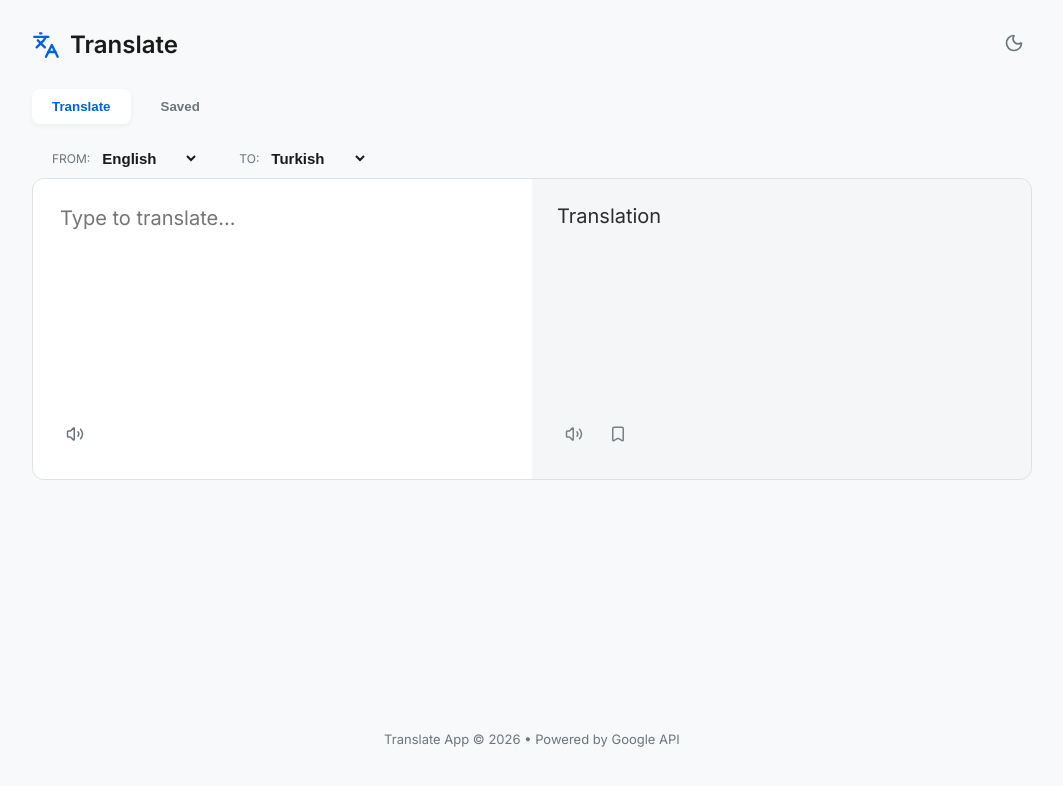
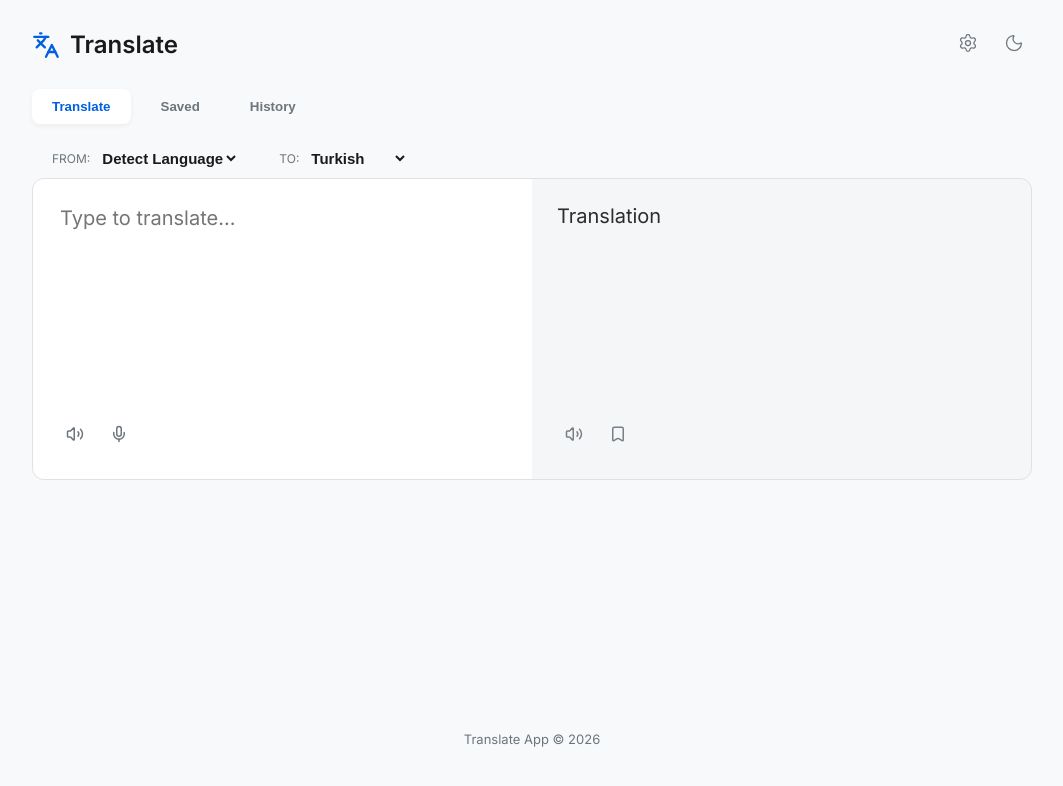
Before and after one commit to najafzadacavad/translate-automation, a React (Vite) app: page / in a window 1280 px wide. Shown: the top 786 px of the page, without its empty margins (108-1171 px from the left). Built offline with nearby package versions, Linux system fonts and the light colour scheme.

Commit message:
version 2.1

```diff
--- a/src/App.jsx
+++ b/src/App.jsx
@@ -3,16 +3,36 @@ import Header from "./components/Header";
 import Nav from "./components/Nav";
 import TranslateContainer from "./components/TranslateContainer";
 import WordBase from "./components/WordBase";
+import History from "./components/History";
 import Footer from "./components/Footer";
+import Settings from "./components/Settings";
 
 export default function App() {
   const [page, setPage] = useState("translate");
-  const [theme, setTheme] = useState(localStorage.getItem("theme") || "light");
+
+  const [theme, setTheme] = useState(
+    localStorage.getItem("theme") || "light"
+  );
+
   const [text, setText] = useState("");
   const [result, setResult] = useState("");
-  const [srcLang, setSrcLang] = useState("en");
+
+  const [srcLang, setSrcLang] = useState("auto");
   const [trgLang, setTrgLang] = useState("tr");
-  const [saved, setSaved] = useState(JSON.parse(localStorage.getItem("words")) || []);
+
+  const [saved, setSaved] = useState(
+    JSON.parse(localStorage.getItem("words")) || []
+  );
+
+  const [history, setHistory] = useState(
+    JSON.parse(localStorage.getItem("history")) || []
+  );
+
+  const [settingsOpen, setSettingsOpen] = useState(false);
+
+  const [voiceSpeed, setVoiceSpeed] = useState(
+    Number(localStorage.getItem("voiceSpeed")) || 1
+  );
 
   useEffect(() => {
     document.documentElement.setAttribute("data-theme", theme);
@@ -20,55 +40,149 @@ export default function App() {
   }, [theme]);
 
   useEffect(() => {
+    localStorage.setItem("voiceSpeed", voiceSpeed);
+  }, [voiceSpeed]);
+
+  useEffect(() => {
     const timer = setTimeout(async () => {
-      if (!text.trim()) { setResult(""); return; }
+      if (!text.trim()) {
+        setResult("");
+        return;
+      }
+
       try {
-        const res = await fetch(`https://translate.googleapis.com/translate_a/single?client=gtx&sl=${srcLang}&tl=${trgLang}&dt=t&q=${encodeURI(text)}`);
+        const res = await fetch(
+          `https://translate.googleapis.com/translate_a/single?client=gtx&sl=auto&tl=${trgLang}&dt=t&q=${encodeURIComponent(
+            text
+          )}`
+        );
+
         const data = await res.json();
-        setResult(data[0][0][0]);
-      } catch (e) { console.error(e); }
+        const translated = data[0][0][0];
+
+        setResult(translated);
+
+        const historyItem = {
+          id: Date.now(),
+          text,
+          result: translated,
+          from: srcLang,
+          to: trgLang
+        };
+
+        const updated = [historyItem, ...history].slice(0, 20);
+
+        setHistory(updated);
+        localStorage.setItem("history", JSON.stringify(updated));
+      } catch (e) {
+        console.error(e);
+      }
     }, 600);
+
     return () => clearTimeout(timer);
   }, [text, srcLang, trgLang]);
 
   const onSpeak = (content, lang) => {
+    if (!content) return;
+
+    window.speechSynthesis.cancel();
+
     const ut = new SpeechSynthesisUtterance(content);
+
     ut.lang = lang;
+    ut.rate = voiceSpeed;
+
     window.speechSynthesis.speak(ut);
+  };
+
+  const startVoiceInput = () => {
+    const SpeechRecognition =
+      window.SpeechRecognition ||
+      window.webkitSpeechRecognition;
+
+    if (!SpeechRecognition) return;
+
+    const recognition = new SpeechRecognition();
+
+    recognition.lang =
+      srcLang === "auto" ? "en-US" : srcLang;
+
+    recognition.start();
+
+    recognition.onresult = (e) => {
+      setText(e.results[0][0].transcript);
+    };
   };
 
   const onSave = () => {
     if (!text || !result) return;
-    const newSaved = [{ id: Date.now(), text, result }, ...saved];
+
+    const newSaved = [
+      { id: Date.now(), text, result },
+      ...saved
+    ];
+
     setSaved(newSaved);
     localStorage.setItem("words", JSON.stringify(newSaved));
   };
 
   const onDelete = (id) => {
-    const filtered = saved.filter(item => item.id !== id);
+    const filtered = saved.filter((i) => i.id !== id);
+
     setSaved(filtered);
     localStorage.setItem("words", JSON.stringify(filtered));
   };
 
+  const clearHistory = () => {
+    setHistory([]);
+    localStorage.removeItem("history");
+  };
+
   return (
     <div className="app-container">
-      <Header theme={theme} toggleTheme={() => setTheme(theme === "light" ? "dark" : "light")} />
-      <Nav page={page} setPage={setPage} />
+    <Header
+    theme={theme}
+    toggleTheme={() =>
+    setTheme(theme === "light" ? "dark" : "light")
+    }
+    onOpenSettings={() => setSettingsOpen(true)}
+/>
+
+      <div style={{ display: "flex", justifyContent: "space-between", alignItems: "center" }}>
+        <Nav page={page} setPage={setPage} />
+
+
+      </div>
 
       <main className="main-content">
         {page === "translate" ? (
           <TranslateContainer
-            srcLang={srcLang} setSrcLang={setSrcLang}
-            trgLang={trgLang} setTrgLang={setTrgLang}
-            text={text} setText={setText}
-            result={result} onSpeak={onSpeak} onSave={onSave}
+            srcLang={srcLang}
+            setSrcLang={setSrcLang}
+            trgLang={trgLang}
+            setTrgLang={setTrgLang}
+            text={text}
+            setText={setText}
+            result={result}
+            onSpeak={onSpeak}
+            onSave={onSave}
+            onVoice={startVoiceInput}
           />
+        ) : page === "saved" ? (
+          <WordBase saved={saved} onDelete={onDelete} />
         ) : (
-          <WordBase saved={saved} onDelete={onDelete} />
+          <History history={history} clearHistory={clearHistory} />
         )}
       </main>
 
       <Footer />
+
+      <Settings
+        open={settingsOpen}
+        setOpen={setSettingsOpen}
+        voiceSpeed={voiceSpeed}
+        setVoiceSpeed={setVoiceSpeed}
+      />
     </div>
   );
 }
--- a/src/components/Footer.jsx
+++ b/src/components/Footer.jsx
@@ -1,7 +1,7 @@
 export default function Footer() {
   return (
     <footer className="footer-simple">
-      <p>Translate App © 2026 • Powered by Google API</p>
+      <p>Translate App © 2026</p>
     </footer>
   );
 }
--- a/src/components/Header.jsx
+++ b/src/components/Header.jsx
@@ -1,15 +1,26 @@
-import { Languages, Moon, Sun } from "lucide-react";
+import { Languages, Moon, Sun, Settings } from "lucide-react";
 
-export default function Header({ theme, toggleTheme }) {
+export default function Header({ theme, toggleTheme, onOpenSettings }) {
   return (
     <header className="header">
       <div className="logo-section">
         <Languages size={28} color="var(--primary)" />
         <h1 className="app-title">Translate</h1>
       </div>
-      <button className="btn-icon" onClick={toggleTheme}>
-        {theme === "light" ? <Moon size={20} /> : <Sun size={20} />}
-      </button>
+
+      <div style={{ display: "flex", alignItems: "center", gap: "10px" }}>
+        <button className="btn-icon" onClick={onOpenSettings}>
+          <Settings size={20} strokeWidth={1.5} />
+        </button>
+
+        <button className="btn-icon" onClick={toggleTheme}>
+          {theme === "light" ? (
+            <Moon size={20} strokeWidth={1.5} />
+          ) : (
+            <Sun size={20} strokeWidth={1.5} />
+          )}
+        </button>
+      </div>
     </header>
   );
 }
--- /dev/null
+++ b/src/components/History.jsx
@@ -0,0 +1,38 @@
+import { Clock3, Trash2 } from "lucide-react";
+
+export default function History({ history, clearHistory }) {
+  return (
+    <div className="wordbase-container">
+      <div className="history-top">
+        <h2 className="section-title">
+          Translation History
+        </h2>
+
+        {history.length > 0 && (
+          <button className="clear-btn" onClick={clearHistory}>
+            <Trash2 size={16} />
+            Clear
+          </button>
+        )}
+      </div>
+
+      {history.length === 0 ? (
+        <p className="empty-msg">No translation history.</p>
+      ) : (
+        history.map(item => (
+          <div key={item.id} className="saved-item">
+            <div className="saved-content">
+              <p className="orig-text">{item.text}</p>
+
+              <p className="trans-text">{item.result}</p>
+
+              <small className="history-lang">
+                {item.from} → {item.to}
+              </small>
+            </div>
+          </div>
+        ))
+      )}
+    </div>
+  );
+}
--- a/src/components/InputBox.jsx
+++ b/src/components/InputBox.jsx
@@ -1,7 +1,13 @@
-import { Volume2 } from "lucide-react";
+import { Volume2, Mic } from "lucide-react";
 import ActionButton from "./ActionButton";
 
-export default function InputBox({ text, setText, lang, onSpeak }) {
+export default function InputBox({
+  text,
+  setText,
+  lang,
+  onSpeak,
+  onVoice
+}) {
   return (
     <div className="box">
       <textarea
@@ -9,8 +15,19 @@ export default function InputBox({ text, setText, lang, onSpeak }) {
         value={text}
         onChange={(e) => setText(e.target.value)}
       />
+
       <div className="actions">
-        <ActionButton icon={Volume2} onClick={() => onSpeak(text, lang)} title="Listen" />
+        <ActionButton
+          icon={Volume2}
+          onClick={() => onSpeak(text, lang)}
+          title="Listen"
+        />
+
+        <ActionButton
+          icon={Mic}
+          onClick={onVoice}
+          title="Voice Input"
+        />
       </div>
     </div>
   );
--- a/src/components/LangSelector.jsx
+++ b/src/components/LangSelector.jsx
@@ -1,5 +1,7 @@
 export default function LangSelector({ value, onChange, label }) {
-  const languages = [
+
+  const fromLanguages = [
+    { code: "auto", name: "Detect Language" },
     { code: "en", name: "English" },
     { code: "tr", name: "Turkish" },
     { code: "az", name: "Azerbaijani" },
@@ -8,11 +10,40 @@ export default function LangSelector({ value, onChange, label }) {
     { code: "fr", name: "French" }
   ];
 
+  const toLanguages = [
+    { code: "en", name: "English" },
+    { code: "tr", name: "Turkish" },
+    { code: "az", name: "Azerbaijani" },
+    { code: "ru", name: "Russian" },
+    { code: "de", name: "German" },
+    { code: "fr", name: "French" }
+  ];
+
+  const languages =
+    label === "From"
+      ? fromLanguages
+      : toLanguages;
+
   return (
     <div className="lang-selector">
-      <span className="lang-label">{label}:</span>
-      <select value={value} onChange={(e) => onChange(e.target.value)}>
-        {languages.map(l => <option key={l.code} value={l.code}>{l.name}</option>)}
+      <span className="lang-label">
+        {label}:
+      </span>
+
+      <select
+        value={value}
+        onChange={(e) =>
+          onChange(e.target.value)
+        }
+      >
+        {languages.map((l) => (
+          <option
+            key={l.code}
+            value={l.code}
+          >
+            {l.name}
+          </option>
+        ))}
       </select>
     </div>
   );
--- a/src/components/Nav.jsx
+++ b/src/components/Nav.jsx
@@ -1,8 +1,26 @@
 export default function Nav({ page, setPage }) {
   return (
     <nav className="nav-menu">
-      <button className={`nav-btn ${page === "translate" ? "active" : ""}`} onClick={() => setPage("translate")}>Translate</button>
-      <button className={`nav-btn ${page === "saved" ? "active" : ""}`} onClick={() => setPage("saved")}>Saved</button>
+      <button
+        className={`nav-btn ${page === "translate" ? "active" : ""}`}
+        onClick={() => setPage("translate")}
+      >
+        Translate
+      </button>
+
+      <button
+        className={`nav-btn ${page === "saved" ? "active" : ""}`}
+        onClick={() => setPage("saved")}
+      >
+        Saved
+      </button>
+
+      <button
+        className={`nav-btn ${page === "history" ? "active" : ""}`}
+        onClick={() => setPage("history")}
+      >
+        History
+      </button>
     </nav>
   );
 }
--- /dev/null
+++ b/src/components/Settings.jsx
@@ -0,0 +1,47 @@
+import { Volume2, X } from "lucide-react";
+
+export default function Settings({
+  open,
+  setOpen,
+  voiceSpeed,
+  setVoiceSpeed
+}) {
+  if (!open) return null;
+
+  const speeds = [
+    { label: "Normal", value: 1 },
+    { label: "Slow", value: 0.7 },
+    { label: "Slower", value: 0.5 }
+  ];
+
+  return (
+    <div className="settings-overlay">
+      <div className="settings-panel">
+        <div className="settings-header">
+          <h3>Settings</h3>
+
+          <button className="close-btn" onClick={() => setOpen(false)}>
+            <X size={16} strokeWidth={2} />
+            </button>
+        </div>
+
+        <div className="settings-section">
+          <h4>Voice Speed</h4>
+
+          {speeds.map((s) => (
+            <button
+              key={s.value}
+              className={`speed-btn ${
+                voiceSpeed === s.value ? "active" : ""
+              }`}
+              onClick={() => setVoiceSpeed(s.value)}
+            >
+              <Volume2 size={16} />
+              {s.label}
+            </button>
+          ))}
+        </div>
+      </div>
+    </div>
+  );
+}
--- a/src/components/TranslateContainer.jsx
+++ b/src/components/TranslateContainer.jsx
@@ -4,18 +4,52 @@ import InputBox from "./InputBox";
 import OutputBox from "./OutputBox";
 
 export default function TranslateContainer({
-  srcLang, setSrcLang, trgLang, setTrgLang,
-  text, setText, result, onSpeak, onSave
+  srcLang,
+  setSrcLang,
+  trgLang,
+  setTrgLang,
+  text,
+  setText,
+  result,
+  onSpeak,
+  onSave,
+  onVoice
 }) {
   return (
-    <motion.div initial={{ opacity: 0 }} animate={{ opacity: 1 }} className="translate-wrapper">
+    <motion.div
+      initial={{ opacity: 0 }}
+      animate={{ opacity: 1 }}
+      className="translate-wrapper"
+    >
       <div className="selectors-row">
-        <LangSelector label="From" value={srcLang} onChange={setSrcLang} />
-        <LangSelector label="To" value={trgLang} onChange={setTrgLang} />
+        <LangSelector
+          label="From"
+          value={srcLang}
+          onChange={setSrcLang}
+        />
+
+        <LangSelector
+          label="To"
+          value={trgLang}
+          onChange={setTrgLang}
+        />
       </div>
+
       <div className="translate-grid">
-        <InputBox text={text} setText={setText} lang={srcLang} onSpeak={onSpeak} />
-        <OutputBox result={result} lang={trgLang} onSpeak={onSpeak} onSave={onSave} />
+        <InputBox
+          text={text}
+          setText={setText}
+          lang={srcLang}
+          onSpeak={onSpeak}
+          onVoice={onVoice}
+        />
+
+        <OutputBox
+          result={result}
+          lang={trgLang}
+          onSpeak={onSpeak}
+          onSave={onSave}
+        />
       </div>
     </motion.div>
   );
--- a/src/index.css
+++ b/src/index.css
@@ -25,37 +25,280 @@ body {
   color: var(--text);
 }
 
-.app-container { max-width: 1000px; margin: 0 auto; padding: 0 20px; min-height: 100vh; display: flex; flex-direction: column; }
-.header { display: flex; justify-content: space-between; align-items: center; padding: 25px 0; }
-.logo-section { display: flex; align-items: center; gap: 10px; }
-.app-title { font-size: 24px; margin: 0; font-weight: 600; }
+.app-container {
+  max-width: 1000px;
+  margin: 0 auto;
+  padding: 0 20px;
+  min-height: 100vh;
+  display: flex;
+  flex-direction: column;
+}
 
-.nav-menu { display: flex; gap: 10px; margin-bottom: 25px; }
-.nav-btn { padding: 10px 20px; border-radius: 8px; border: none; background: transparent; color: var(--text-light); cursor: pointer; font-weight: 600; transition: 0.2s; }
-.nav-btn.active { background: var(--surface); color: var(--primary); box-shadow: 0 2px 5px rgba(0,0,0,0.05); }
+.header {
+  display: flex;
+  justify-content: space-between;
+  align-items: center;
+  padding: 25px 0;
+}
 
-.selectors-row { display: flex; gap: 40px; margin-bottom: 10px; padding: 0 20px; }
-.lang-selector { display: flex; align-items: center; gap: 8px; }
-.lang-label { font-size: 12px; color: var(--text-light); text-transform: uppercase; }
-select { border: none; background: transparent; color: var(--text); font-weight: 600; font-size: 15px; cursor: pointer; outline: none; }
+.logo-section {
+  display: flex;
+  align-items: center;
+  gap: 10px;
+}
 
-.translate-grid { display: grid; grid-template-columns: 1fr 1fr; background: var(--border); border-radius: 12px; overflow: hidden; border: 1px solid var(--border); }
-.box { background: var(--surface); padding: 25px; min-height: 250px; display: flex; flex-direction: column; }
-.output-box { background: var(--bg); opacity: 0.9; }
+.app-title {
+  font-size: 24px;
+  margin: 0;
+  font-weight: 600;
+}
 
-textarea { flex: 1; border: none; background: transparent; color: var(--text); font-size: 20px; resize: none; outline: none; font-family: inherit; }
-.result-area { flex: 1; font-size: 20px; white-space: pre-wrap; font-weight: 500; }
+.nav-menu {
+  display: flex;
+  gap: 10px;
+  margin-bottom: 25px;
+}
 
-.actions { display: flex; gap: 10px; margin-top: 15px; }
-.btn-icon { background: transparent; border: none; color: var(--text-light); cursor: pointer; padding: 8px; border-radius: 6px; transition: 0.2s; }
-.btn-icon:hover { background: var(--border); color: var(--primary); }
+.nav-btn {
+  padding: 10px 20px;
+  border-radius: 8px;
+  border: none;
+  background: transparent;
+  color: var(--text-light);
+  cursor: pointer;
+  font-weight: 600;
+  transition: 0.2s;
+}
 
-.saved-item { background: var(--surface); padding: 15px 20px; border-radius: 10px; margin-bottom: 10px; display: flex; justify-content: space-between; align-items: center; border: 1px solid var(--border); }
-.orig-text { margin: 0; font-weight: 600; }
-.trans-text { margin: 5px 0 0; color: var(--primary); }
-.btn-delete { background: transparent; border: none; color: #ff4d4d; cursor: pointer; opacity: 0.6; }
-.btn-delete:hover { opacity: 1; }
+.nav-btn.active {
+  background: var(--surface);
+  color: var(--primary);
+  box-shadow: 0 2px 5px rgba(0,0,0,0.05);
+}
 
-.footer-simple { text-align: center; margin-top: auto; padding: 40px 0; color: var(--text-light); font-size: 13px; }
+.selectors-row {
+  display: flex;
+  gap: 40px;
+  margin-bottom: 10px;
+  padding: 0 20px;
+}
 
-@media (max-width: 768px) { .translate-grid { grid-template-columns: 1fr; } }
+.lang-selector {
+  display: flex;
+  align-items: center;
+  gap: 8px;
+}
+
+.lang-label {
+  font-size: 12px;
+  color: var(--text-light);
+  text-transform: uppercase;
+}
+
+select {
+  border: none;
+  background: transparent;
+  color: var(--text);
+  font-weight: 600;
+  font-size: 15px;
+  cursor: pointer;
+  outline: none;
+}
+
+.translate-grid {
+  display: grid;
+  grid-template-columns: 1fr 1fr;
+  background: var(--border);
+  border-radius: 12px;
+  overflow: hidden;
+  border: 1px solid var(--border);
+}
+
+.box {
+  background: var(--surface);
+  padding: 25px;
+  min-height: 250px;
+  display: flex;
+  flex-direction: column;
+}
+
+.output-box {
+  background: var(--bg);
+  opacity: 0.9;
+}
+
+textarea {
+  flex: 1;
+  border: none;
+  background: transparent;
+  color: var(--text);
+  font-size: 20px;
+  resize: none;
+  outline: none;
+  font-family: inherit;
+}
+
+.result-area {
+  flex: 1;
+  font-size: 20px;
+  white-space: pre-wrap;
+  font-weight: 500;
+}
+
+.actions {
+  display: flex;
+  gap: 10px;
+  margin-top: 15px;
+}
+
+.btn-icon {
+  background: transparent;
+  border: none;
+  color: var(--text-light);
+  cursor: pointer;
+  padding: 8px;
+  border-radius: 6px;
+  transition: 0.2s;
+}
+
+.btn-icon:hover {
+  background: var(--border);
+  color: var(--primary);
+}
+
+.saved-item {
+  background: var(--surface);
+  padding: 15px 20px;
+  border-radius: 10px;
+  margin-bottom: 10px;
+  display: flex;
+  justify-content: space-between;
+  align-items: center;
+  border: 1px solid var(--border);
+}
+
+.orig-text {
+  margin: 0;
+  font-weight: 600;
+}
+
+.trans-text {
+  margin: 5px 0 0;
+  color: var(--primary);
+}
+
+.btn-delete {
+  background: transparent;
+  border: none;
+  color: #ff4d4d;
+  cursor: pointer;
+  opacity: 0.6;
+}
+
+.btn-delete:hover {
+  opacity: 1;
+}
+
+.footer-simple {
+  text-align: center;
+  margin-top: auto;
+  padding: 40px 0;
+  color: var(--text-light);
+  font-size: 13px;
+}
+
+.history-top {
+  display: flex;
+  justify-content: space-between;
+  align-items: center;
+  margin-bottom: 15px;
+}
+
+.clear-btn {
+  display: flex;
+  align-items: center;
+  gap: 6px;
+  border: none;
+  background: #ff4d4d15;
+  color: #ff4d4d;
+  padding: 8px 12px;
+  border-radius: 8px;
+  cursor: pointer;
+}
+
+.history-lang {
+  color: var(--text-light);
+}
+
+.settings-overlay {
+  position: fixed;
+  inset: 0;
+  background: rgba(0,0,0,0.4);
+  display: flex;
+  justify-content: center;
+  align-items: center;
+  z-index: 999;
+}
+
+.settings-panel {
+  width: 300px;
+  background: var(--surface);
+  border-radius: 12px;
+  padding: 20px;
+}
+
+.settings-header {
+  display: flex;
+  justify-content: space-between;
+  align-items: center;
+  margin-bottom: 15px;
+}
+
+.settings-section h4 {
+  margin-bottom: 10px;
+  color: var(--text-light);
+}
+
+.speed-btn {
+  width: 100%;
+  padding: 10px;
+  margin-bottom: 8px;
+  border: 1px solid var(--border);
+  background: transparent;
+  border-radius: 8px;
+  cursor: pointer;
+  display: flex;
+  gap: 8px;
+  align-items: center;
+}
+
+.speed-btn.active {
+  background: var(--primary);
+  color: white;
+  border-color: var(--primary);
+}
+
+.close-btn {
+  width: 32px;
+  height: 32px;
+  border-radius: 8px;
+  border: none;
+  background: transparent;
+  display: flex;
+  align-items: center;
+  justify-content: center;
+  cursor: pointer;
+  color: var(--text-light);
+  transition: 0.2s;
+}
+
+.close-btn:hover {
+  background: var(--border);
+  color: var(--text);
+}
+
+@media (max-width: 768px) {
+  .translate-grid {
+    grid-template-columns: 1fr;
+  }
+}
```
